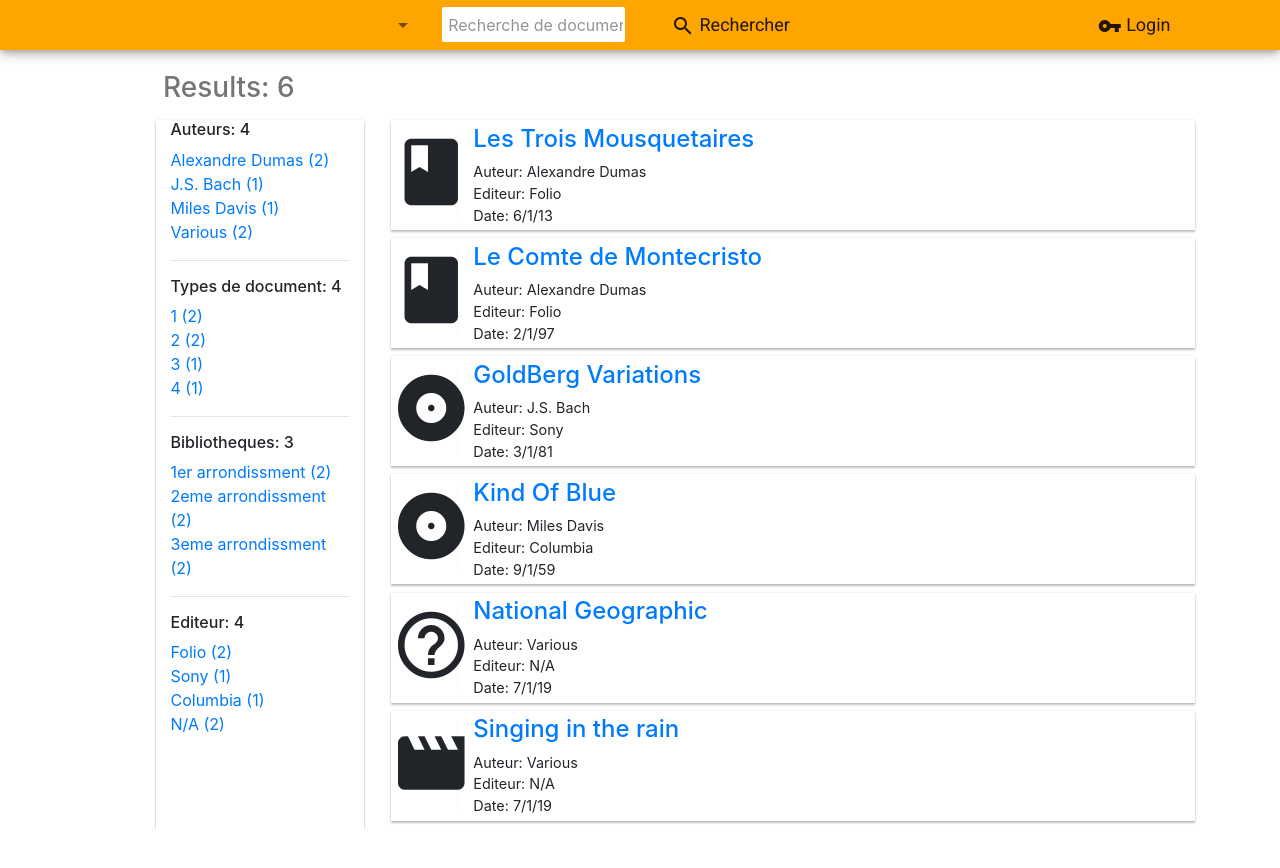
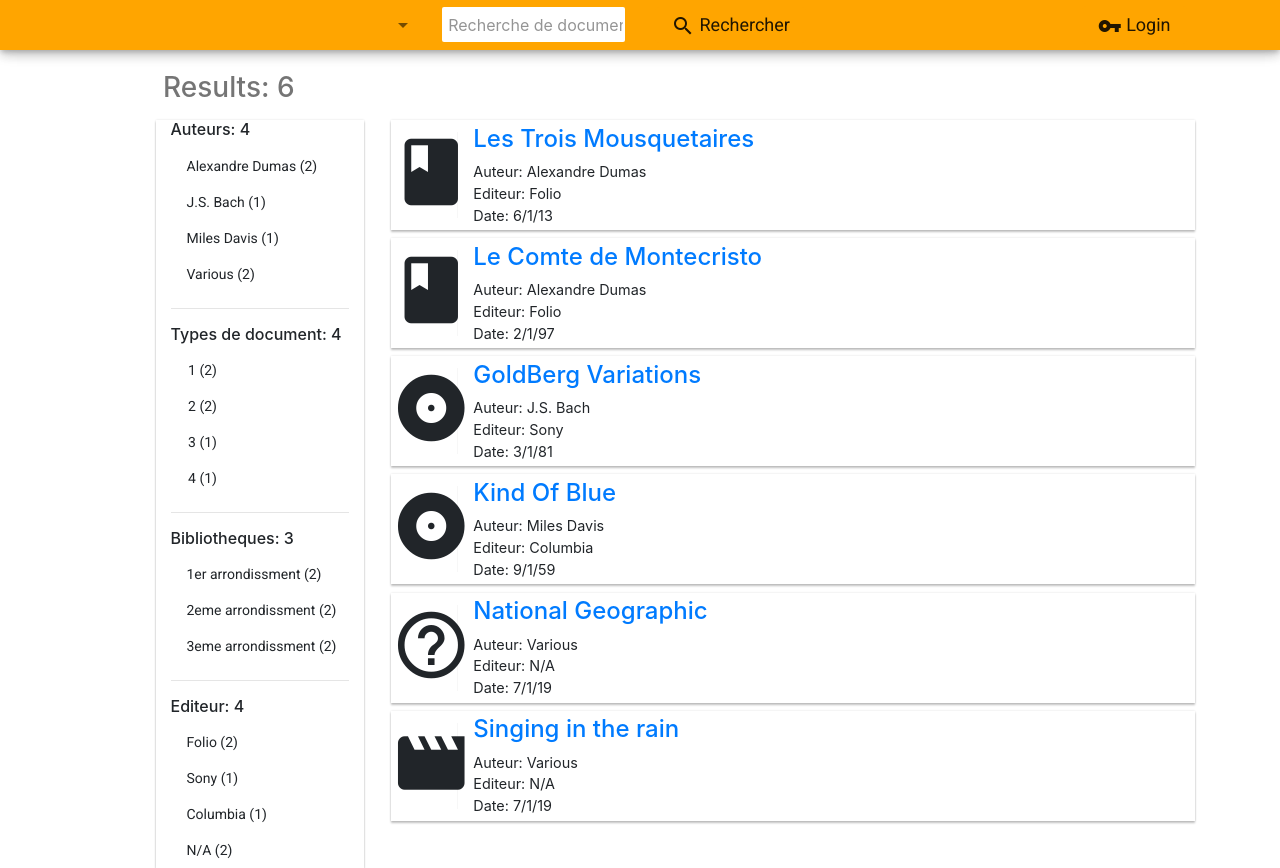
Before and after one commit to GuyTchoumbia/library-angular, an Angular app: page /results in a window 1280 px wide. Shown: the top 868 px of the page. Before the commit the page ends 829 px from the top, so only its background shows below. Built offline with nearby package versions, Linux system fonts and the light colour scheme.

Commit message:
tests of filters with services

```diff
--- a/src/app/document/document.module.ts
+++ b/src/app/document/document.module.ts
@@ -5,11 +5,13 @@ import { DocumentRoutingModule } from './document-routing.module';
 import { ListComponent } from './list/list.component';
 import { DetailComponent } from './detail/detail.component';
 import { ElementComponent } from './element/element.component';
+import { FiltersComponent } from './filters/filters.component';
 
 import { MatIconModule } from '@angular/material/icon';
 import { MatListModule } from '@angular/material/list';
 import { MatSidenavModule } from '@angular/material/sidenav';
-import { FiltersComponent } from './filters/filters.component';
+import { MatButtonModule } from '@angular/material/button';
+
 
 @NgModule({
   declarations: [ListComponent, DetailComponent, ElementComponent, FiltersComponent],
@@ -19,6 +21,7 @@ import { FiltersComponent } from './filters/filters.component';
     MatIconModule,
     MatListModule,
     MatSidenavModule,
+    MatButtonModule
   ]
 })
 export class DocumentModule { }
--- a/src/app/document/filters/filters.component.html
+++ b/src/app/document/filters/filters.component.html
@@ -1,28 +1,33 @@
+<div id="filters" *ngIf="filters.size !=0">
+  <div *ngFor="let filter of filters">
+    {{filter[0]}} {{filter[1]}}
+  </div>
+</div>
 <div>
-  <h6>Auteurs: {{auteurs.length}}</h6>
+  <h6 *ngIf="auteurs.length">Auteurs: {{auteurs.length}}</h6>
   <div *ngFor="let auteur of auteurs">
-    <a href="">{{auteur[0]}} ({{auteur[1]}})</a>
+    <button mat-button (click)="addFilter('auteur', auteur[0])">{{auteur[0]}} ({{auteur[1]}})</button>
   </div>
 </div>
 <div>
 <hr>
-  <h6>Types de document: {{types.length}}</h6>
+  <h6 *ngIf="types.length">Types de document: {{types.length}}</h6>
   <div *ngFor="let type of types">
-    <a href="">{{type[0]}} ({{type[1]}})</a>
+    <button mat-button (click)="addFilter('type', type[0])">{{type[0]}} ({{type[1]}})</button>
   </div>
 </div>
 <div>
 <hr>
-  <h6>Bibliotheques: {{bibliotheques.length}}</h6>
+  <h6 *ngIf="bibliotheques.length">Bibliotheques: {{bibliotheques.length}}</h6>
   <div *ngFor="let bibliotheque of bibliotheques">
-    <a href="">{{bibliotheque[0]}} ({{bibliotheque[1]}})</a>
+    <button mat-button (click)="addFilter('bibliotheque', bibliotheque[0])">{{bibliotheque[0]}} ({{bibliotheque[1]}})</button>
   </div>
 </div>
 <div>
 <hr>
-  <h6>Editeur: {{editeurs.length}}</h6>
+  <h6 *ngIf="editeurs.length">Editeur: {{editeurs.length}}</h6>
   <div *ngFor="let editeur of editeurs">
-    <a href="">{{editeur[0]}} ({{editeur[1]}})</a>
+    <button mat-button (click)="addFilter('editeur', editeur[0])">{{editeur[0]}} ({{editeur[1]}})</button>
   </div>
 </div>
 <div>
--- a/src/app/document/filters/filters.component.ts
+++ b/src/app/document/filters/filters.component.ts
@@ -1,5 +1,4 @@
 import { Component, OnInit, Input, Output, EventEmitter } from '@angular/core';
-import { Document } from '../../classes/document';
 import { SearchService } from '../search.service';
 
 @Component({
@@ -8,42 +7,28 @@ import { SearchService } from '../search.service';
   styleUrls: ['./filters.component.css']
 })
 export class FiltersComponent implements OnInit {
-  auteurs: any;
-  types: any;
-  bibliotheques: any;
-  editeurs: any;
+  auteurs = this.searchService.getAvailableFilters('auteur');
+  types = this.searchService.getAvailableFilters('type');
+  bibliotheques = this.searchService.getAvailableFilters('bibliotheque');
+  editeurs = this.searchService.getAvailableFilters('editeur');
+  filters: any;
 
-  @Input()
-  set results(results: Document[]){
-    this.auteurs = this.getMap(results, 'auteur');
-    this.types = this.getMap(results, 'type');
-    this.bibliotheques = this.getMap(results, 'bibliotheque');
-    this.editeurs = this.getMap(results, 'editeur');
+  constructor(private searchService: SearchService) { }
+
+  ngOnInit() {
+    this.searchService.activeFilters$.subscribe(data => this.filters = Array.from(data));
   }
 
-  @Output() subResults = new EventEmitter<Document[]>();
-
-  constructor() { }
-
-  ngOnInit() { }
-
-  getMap(results: Document[], property: string): any {
-    const map = new Map<string, number>();
-    results
-      .map(doc => doc[property])
-      .forEach(element => {
-        if (map.get(element)) {
-          map.set(element, map.get(element) + 1);
-        }
-        else {
-          map.set(element, 1);
-        }
-    });
-    return Array.from(map);
+  addFilter(key: string, value: string) {
+    this.searchService.addFilter(key, value);
   }
 
-  subSearch(category: any) {
-    console.log("TODO");
+  removeFilter(key: string) {
+    this.searchService.removeFilter(key);
+  }
+
+  resetFilter() {
+    this.searchService.resetFilter();
   }
 
 }
--- a/src/app/document/list/list.component.html
+++ b/src/app/document/list/list.component.html
@@ -1,7 +1,7 @@
 <h3 id="title">Results: {{results.length}}</h3>
 <div class="row" *ngIf="results; else noresults">
   <div class="col-2 filters">
-    <app-filters [results]="results"></app-filters>
+    <app-filters></app-filters>
   </div>
   <div class="col-8">
     <app-element class="row align-items-center" *ngFor="let result of results" [document]="result"></app-element>
--- a/src/app/document/list/list.component.ts
+++ b/src/app/document/list/list.component.ts
@@ -8,11 +8,11 @@ import { Document } from '../../classes/document';
   styleUrls: ['./list.component.css']
 })
 export class ListComponent implements OnInit {
-  results: Document[] = this.searchService.getResults();
+  results: Document[];
 
   constructor(private searchService: SearchService) { }
 
   ngOnInit() {
+    this.searchService.results$.subscribe(data => this.results = data);
   }
-
 }
--- a/src/app/document/search.service.ts
+++ b/src/app/document/search.service.ts
@@ -1,21 +1,71 @@
 import { Injectable } from '@angular/core';
 import { DOCUMENTS } from '../mockup lists/document-list';
 import { Document } from '../classes/document';
+import { BehaviorSubject } from 'rxjs';
+import { DOCUMENT } from '@angular/common';
 
 @Injectable({
   providedIn: 'root'
 })
 export class SearchService {
-  results: Document[] = DOCUMENTS;
+  results:Document[] = DOCUMENTS;
+  results$ = new BehaviorSubject<Document[]>(DOCUMENTS);
   detailedResult: Document;
+  availableFilters = new Map<string, string>();
+  availableFilters$ = new BehaviorSubject<Map<string, string>>(this.availableFilters);
+  activeFilters = new Map<string, string>();
+  activeFilters$ = new BehaviorSubject<Map<string, string>>(this.activeFilters);
   constructor() { }
 
-  getResults(): Document[] {
-    /*TODO*/
-    return this.results;
+  publishResults() {
+    if (this.activeFilters.size === 0) {
+      /*TODO*/
+      // http request to rest
+      this.results$.next(DOCUMENTS);
+    } else {
+      let filteredResults = this.results;
+      this.activeFilters.forEach((value, key) => filteredResults = filteredResults.filter(doc => doc[key] === value));
+      this.results$.next(filteredResults);
+    }
   }
 
   getDetail(id: number): Document {
     return this.results.find((document) => document.id === id);
   }
+
+  addFilter(key: string, value: string): void {
+    if (!this.activeFilters.has(key)) {
+      this.activeFilters.set(key, value);
+      this.activeFilters$.next(this.activeFilters);
+      this.publishResults();
+    }
+  }
+
+  removeFilter(key: string): void {
+    this.activeFilters.delete(key);
+    this.activeFilters$.next(this.activeFilters);
+    this.publishResults();
+  }
+
+  resetFilter(): void {
+    this.activeFilters.clear();
+    this.activeFilters$.next(this.activeFilters);
+    this.publishResults();
+  }
+
+  getAvailableFilters(property: string) {
+    const map = new Map<string, number>();
+    this.results
+      .map(doc => doc[property])
+      .forEach(element => {
+        if (map.get(element)) {
+          map.set(element, map.get(element) + 1);
+        }
+        else {
+          map.set(element, 1);
+        }
+    });
+    return Array.from(map);
+  }
+
 }
```
Also changed, not shown: src/app/app.module.ts (+9 -9 lines).
